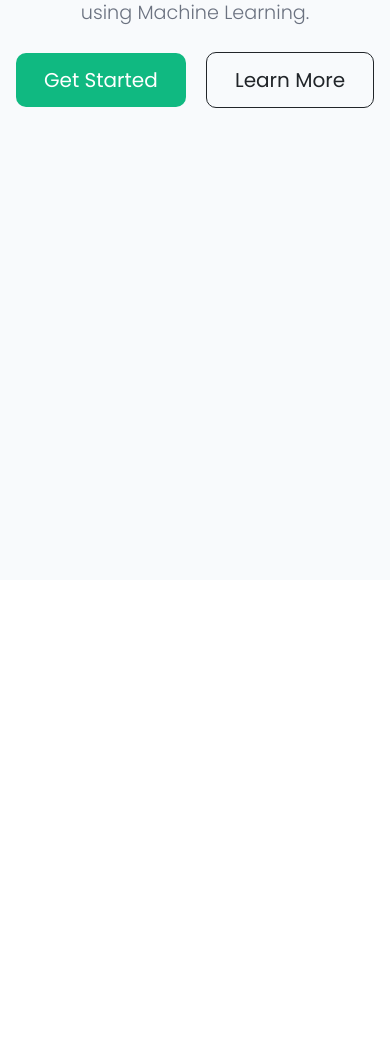
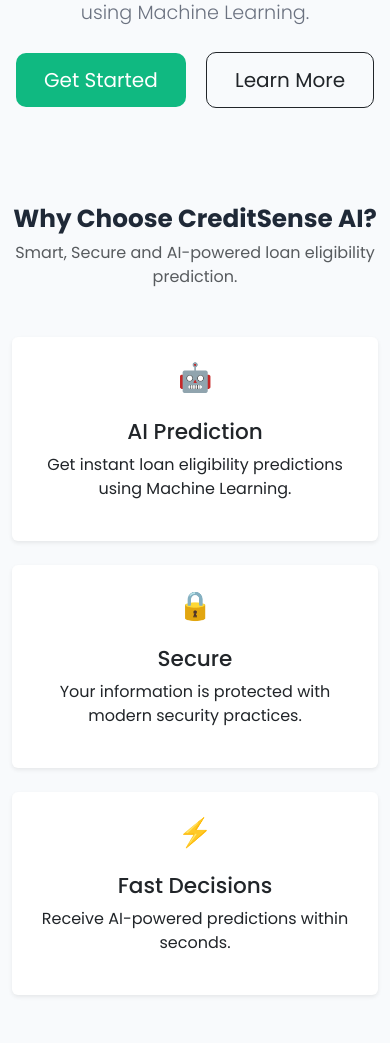
Before and after one commit to shreeyabagul9006-dev/CreditSense-AI, a Flask app: page / in a window 390 px wide. Shown: the part 264-1307 px from the top of the page. Before the commit the page ends 372 px from the top, so only its background shows below. Run offline with Flask 3, Linux system fonts and the light colour scheme.

Commit message:
Create responsive homepage layout

```diff
--- a/templates/index.html
+++ b/templates/index.html
@@ -17,38 +17,33 @@
         <button class="navbar-toggler"
                 type="button"
                 data-bs-toggle="collapse"
-                data-bs-target="#navbarNav">
+                data-bs-target="#navbarNav"
+                aria-controls="navbarNav"
+                aria-expanded="false"
+                aria-label="Toggle navigation">
 
             <span class="navbar-toggler-icon"></span>
 
         </button>
 
-        <div class="collapse navbar-collapse"
-             id="navbarNav">
+        <div class="collapse navbar-collapse" id="navbarNav">
 
-            <ul class="navbar-nav ms-auto">
+            <ul class="navbar-nav ms-auto align-items-lg-center">
 
                 <li class="nav-item">
-                    <a class="nav-link active" href="#">
-                        Home
-                    </a>
+                    <a class="nav-link active" href="#">Home</a>
                 </li>
 
                 <li class="nav-item">
-                    <a class="nav-link" href="#">
-                        Features
-                    </a>
+                    <a class="nav-link" href="#">Features</a>
                 </li>
 
                 <li class="nav-item">
-                    <a class="nav-link" href="#">
-                        About
-                    </a>
+                    <a class="nav-link" href="#">About</a>
                 </li>
 
-                <li class="nav-item ms-2">
-                    <a class="btn btn-success"
-                       href="#">
+                <li class="nav-item ms-lg-3">
+                    <a class="btn btn-success" href="#">
                         Login
                     </a>
                 </li>
@@ -61,38 +56,103 @@
 </nav>
 
 <!-- Hero Section -->
-
 <section class="container text-center py-5">
 
     <h1 class="display-3 fw-bold">
-
         AI-Powered Loan Approval Platform
-
     </h1>
 
     <p class="lead mt-3">
-
-        Get instant loan eligibility predictions
-        using Machine Learning.
-
+        Get instant loan eligibility predictions using Machine Learning.
     </p>
 
     <div class="mt-4">
 
         <button class="btn btn-success btn-lg">
-
             Get Started
-
         </button>
 
         <button class="btn btn-outline-dark btn-lg ms-3">
-
             Learn More
-
         </button>
 
     </div>
 
 </section>
 
+<!-- Features Section -->
+<section class="container py-5">
+
+    <div class="text-center mb-5">
+
+        <h2 class="fw-bold">
+            Why Choose CreditSense AI?
+        </h2>
+
+        <p class="text-muted">
+            Smart, Secure and AI-powered loan eligibility prediction.
+        </p>
+
+    </div>
+
+    <div class="row g-4">
+
+        <div class="col-md-4">
+
+            <div class="card shadow-sm h-100 border-0 p-4 text-center">
+
+                <h1>🤖</h1>
+
+                <h4 class="mt-3">
+                    AI Prediction
+                </h4>
+
+                <p>
+                    Get instant loan eligibility predictions using Machine Learning.
+                </p>
+
+            </div>
+
+        </div>
+
+        <div class="col-md-4">
+
+            <div class="card shadow-sm h-100 border-0 p-4 text-center">
+
+                <h1>🔒</h1>
+
+                <h4 class="mt-3">
+                    Secure
+                </h4>
+
+                <p>
+                    Your information is protected with modern security practices.
+                </p>
+
+            </div>
+
+        </div>
+
+        <div class="col-md-4">
+
+            <div class="card shadow-sm h-100 border-0 p-4 text-center">
+
+                <h1>⚡</h1>
+
+                <h4 class="mt-3">
+                    Fast Decisions
+                </h4>
+
+                <p>
+                    Receive AI-powered predictions within seconds.
+                </p>
+
+            </div>
+
+        </div>
+
+    </div>
+
+</section>
+
 {% endblock %}
```
Also changed, not shown: templates/base.html (+5 -4 lines).
